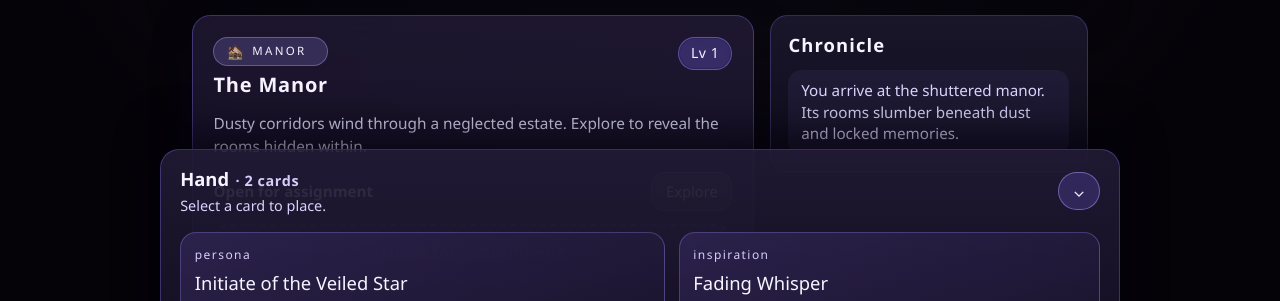
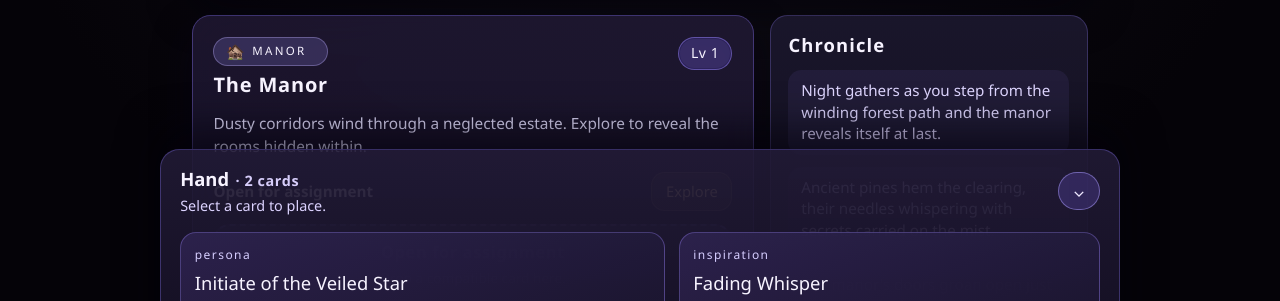
Before and after one commit to curtiscovington/hallowmoon, a React (Vite) app: page / in a window 1280 px wide. Shown: the part 347-648 px from the top of the page. Built offline with nearby package versions, Linux system fonts and the light colour scheme.

Commit message:
Add reusable story beat log for manor arrival

```diff
--- /dev/null
+++ b/src/content/storyBeats.ts
@@ -0,0 +1,26 @@
+export type StoryBeatKey = 'arrival';
+
+interface StoryBeat {
+  key: StoryBeatKey;
+  entries: string[];
+}
+
+const STORY_BEATS: Record<StoryBeatKey, StoryBeat> = {
+  arrival: {
+    key: 'arrival',
+    entries: [
+      'Night gathers as you step from the winding forest path and the manor reveals itself at last.',
+      'Ancient pines hem the clearing, their needles whispering with secrets carried on the mist.',
+      'The manor\'s doors groan open just enough to invite you inside, promising dust-drowned memories waiting to be stirred.'
+    ]
+  }
+};
+
+export function getStoryBeatEntries(key: StoryBeatKey): string[] {
+  return STORY_BEATS[key].entries;
+}
+
+export function buildStoryLog(keys: StoryBeatKey | StoryBeatKey[]): string[] {
+  const beatKeys = Array.isArray(keys) ? keys : [keys];
+  return beatKeys.flatMap((beatKey) => getStoryBeatEntries(beatKey));
+}
--- a/src/state/gameMachine.ts
+++ b/src/state/gameMachine.ts
@@ -10,6 +10,7 @@ import {
   SlotTemplate
 } from './content';
 import { createCardInstance } from './content/cards';
+import { buildStoryLog } from '../content/storyBeats';
 import { formatDurationLabel } from '../utils/time';
 
 type RandomSource = () => number;
@@ -222,9 +223,7 @@ function initialState(): GameState {
     hand: [hero.id, whisper.id],
     slots,
     resources: baseResources(),
-    log: [
-      'You arrive at the shuttered manor. Its rooms slumber beneath dust and locked memories.'
-    ],
+    log: buildStoryLog('arrival'),
     discoveries: [],
     timeScale: 1,
     pendingReveals: []
```
